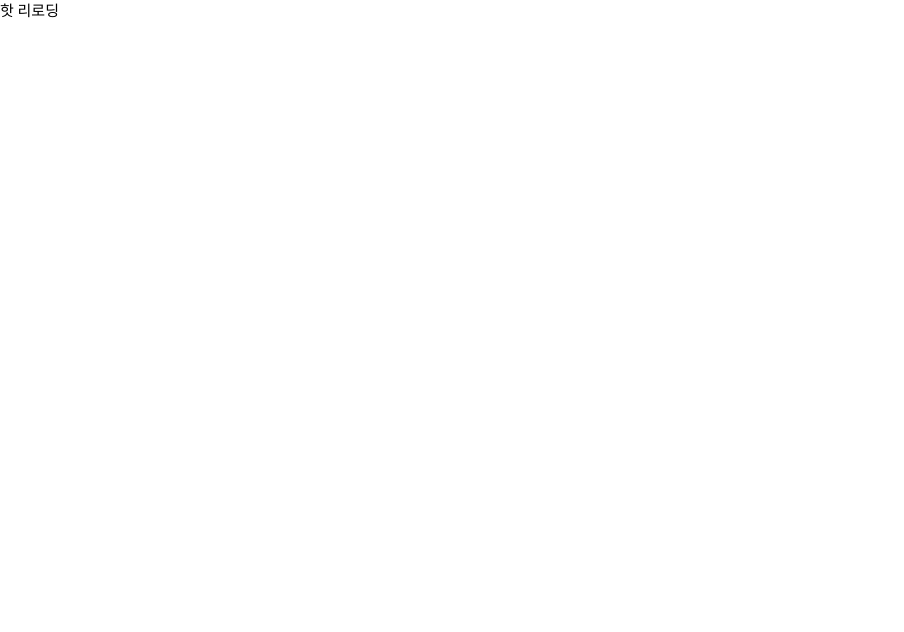
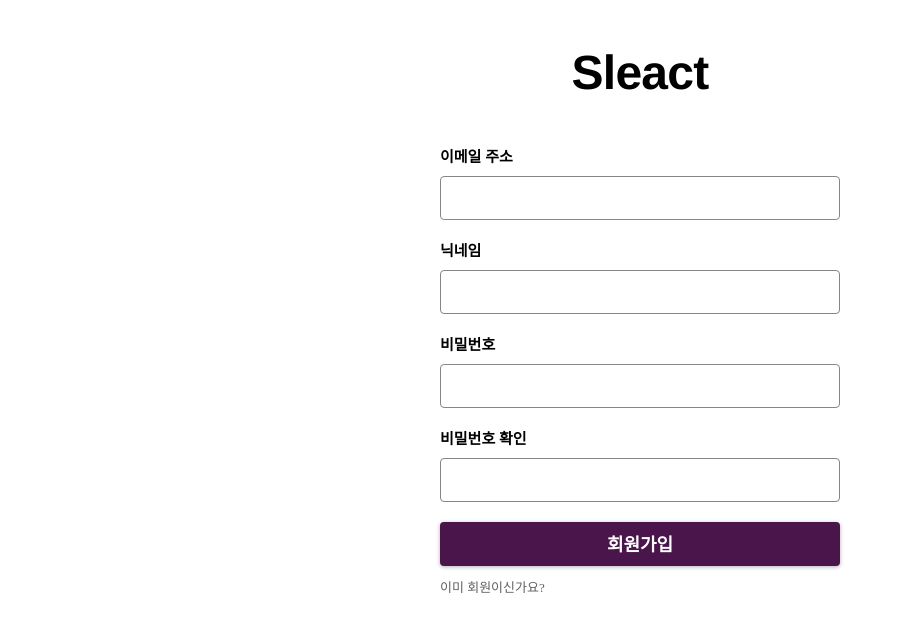
Before and after one commit to lnuvy/typescript-webpack, a React app: page /signup in a window 1280 px wide. Shown: the top 632 px of the page, without its empty margins (0-904 px from the left). Built offline with nearby package versions, Linux system fonts and the light colour scheme.

Commit message:
onChange의 e와 onSubmit의 e 타입은 서로 다르다

```diff
--- a/pages/signUp/index.tsx
+++ b/pages/signUp/index.tsx
@@ -1,9 +1,86 @@
-import React from 'react'
+import React, { useCallback, useState } from 'react'
+import { Button, Form, Header, Input, Label, LinkContainer, Error } from '@pages/signUp/styles'
 
 const SignUp = () => {
+
+  const [email, setEmail] = useState('')
+  const [nickname, setNickname] = useState('')
+  const [password, setPassword] = useState('')
+  const [passwordCheck, setPasswordCheck] = useState('')
+
+  const [mismatchError, setMismatchError] = useState(false)
+
+  const onChangeEmail = useCallback((e: React.ChangeEvent<HTMLInputElement>) => {
+    setEmail(e.target.value)
+  }, [])
+
+  const onChangeNickname = useCallback((e: React.ChangeEvent<HTMLInputElement>) => {
+      setNickname(e.target.value)
+    },[])
+
+  const onChangePassword = useCallback((e: React.ChangeEvent<HTMLInputElement>) => {
+    setPassword(e.target.value)
+    setMismatchError(e.target.value !== passwordCheck)
+  }, [passwordCheck])
+
+  const onChangePasswordCheck = useCallback((e: React.ChangeEvent<HTMLInputElement>) => {
+    setPasswordCheck(e.target.value)
+    setMismatchError(e.target.value !== password)
+  }, [password])
+
+  const onSubmit = useCallback(
+    (e: React.FormEvent) => {
+      e.preventDefault()
+      if(!mismatchError) {
+        console.log('성공')
+      }
+    },
+    [email, nickname, password, passwordCheck, mismatchError],
+  );
+
+
+
   return (
-    <div>
-      핫 리로딩
+    <div id="container">
+      <Header>Sleact</Header>
+      <Form onSubmit={onSubmit}>
+        <Label id="email-label">
+          <span>이메일 주소</span>
+          <div>
+            <Input type="email" id="email" name="email" value={email} onChange={onChangeEmail} />
+          </div>
+        </Label>
+        <Label id="nickname-label">
+          <span>닉네임</span>
+          <div>
+            <Input type="text" id="nickname" name="nickname" value={nickname} onChange={onChangeNickname} />
+          </div>
+        </Label>
+        <Label id="password-label">
+          <span>비밀번호</span>
+          <div>
+            <Input type="password" id="password" name="password" value={password} onChange={onChangePassword} />
+          </div>
+        </Label>
+        <Label id="password-check-label">
+          <span>비밀번호 확인</span>
+          <div>
+            <Input
+              type="password"
+              id="password-check"
+              name="password-check"
+              value={passwordCheck}
+              onChange={onChangePasswordCheck}
+            />
+          </div>
+          {mismatchError && <Error>비밀번호가 일치하지 않습니다.</Error>}
+        </Label>
+        <Button type="submit">회원가입</Button>
+      </Form>
+      <LinkContainer>
+        이미 회원이신가요?&nbsp;
+        {/*<Link to="/login">로그인 하러가기</Link>*/}
+      </LinkContainer>
     </div>
   )
 }
--- a/pages/signUp/styles.tsx
+++ b/pages/signUp/styles.tsx
@@ -0,0 +1,108 @@
+import styled from '@emotion/styled';
+
+export const Header = styled.header`
+  text-align: center;
+  font-family: Slack-Larsseit, Helvetica Neue, Helvetica, Segoe UI, Tahoma, Arial, sans-serif;
+  font-weight: 700;
+  font-size: 48px;
+  line-height: 46px;
+  letter-spacing: -0.75px;
+  margin-top: 50px;
+  margin-bottom: 50px;
+`;
+
+export const Form = styled.form`
+  margin: 0 auto;
+  width: 400px;
+  max-width: 400px;
+`;
+
+export const Label = styled.label`
+  margin-bottom: 16px;
+  & > span {
+    display: block;
+    text-align: left;
+    padding-bottom: 8px;
+    font-size: 15px;
+    cursor: pointer;
+    line-height: 1.46666667;
+    font-weight: 700;
+  }
+`;
+
+export const Input = styled.input`
+  border-radius: 4px;
+  --saf-0: rgba(var(--sk_foreground_high_solid, 134, 134, 134), 1);
+  border: 1px solid var(--saf-0);
+  transition: border 80ms ease-out, box-shadow 80ms ease-out;
+  box-sizing: border-box;
+  margin: 0 0 20px;
+  width: 100%;
+  color: rgba(var(--sk_primary_foreground, 29, 28, 29), 1);
+  background-color: rgba(var(--sk_primary_background, 255, 255, 255), 1);
+  padding: 12px;
+  height: 44px;
+  padding-top: 11px;
+  padding-bottom: 13px;
+  font-size: 18px;
+  line-height: 1.33333333;
+  &:focus {
+    --saf-0: rgba(var(--sk_highlight, 18, 100, 163), 1);
+    box-shadow: 0 0 0 1px var(--saf-0), 0 0 0 5px rgba(29, 155, 209, 0.3);
+  }
+`;
+
+export const Button = styled.button`
+  margin-bottom: 12px;
+  width: 100%;
+  max-width: 100%;
+  color: #fff;
+  background-color: #4a154b;
+  border: none;
+  font-size: 18px;
+  font-weight: 900;
+  height: 44px;
+  min-width: 96px;
+  padding: 0 16px 3px;
+  transition: all 80ms linear;
+  user-select: none;
+  outline: none;
+  cursor: pointer;
+  border-radius: 4px;
+  box-shadow: 0 1px 4px rgba(0, 0, 0, 0.3);
+  &:hover {
+    background-color: rgba(74, 21, 75, 0.9);
+    border: none;
+  }
+  &:focus {
+    --saf-0: rgba(var(--sk_highlight, 18, 100, 163), 1);
+    box-shadow: 0 0 0 1px var(--saf-0), 0 0 0 5px rgba(29, 155, 209, 0.3);
+  }
+`;
+
+export const Error = styled.div`
+  color: #e01e5a;
+  margin: 8px 0 16px;
+  font-weight: bold;
+`;
+
+export const Success = styled.div`
+  color: #2eb67d;
+  font-weight: bold;
+`;
+
+export const LinkContainer = styled.p`
+  font-size: 13px;
+  color: #616061;
+  margin: 0 auto 8px;
+  width: 400px;
+  max-width: 400px;
+  & a {
+    color: #1264a3;
+    text-decoration: none;
+    font-weight: 700;
+    &:hover {
+      text-decoration: underline;
+    }
+  }
+`;
```
